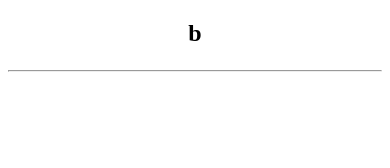
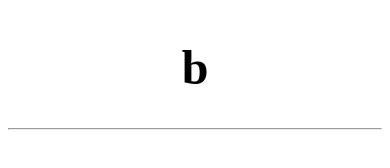
Before and after one commit to AntonRozhanskii/TypeTheChar, a plain HTML site: page index.html in a window 390 px wide. Drawn offline with Linux system fonts and the light colour scheme.

Commit message:
Increase letters size
It has been made for easier readability on mobile.

```diff
--- a/css/css.css
+++ b/css/css.css
@@ -3,5 +3,6 @@
 }
 
 .letter {
-    height: 30px;
+    font-size: 3em;
+    height: 1em;
 }
```
